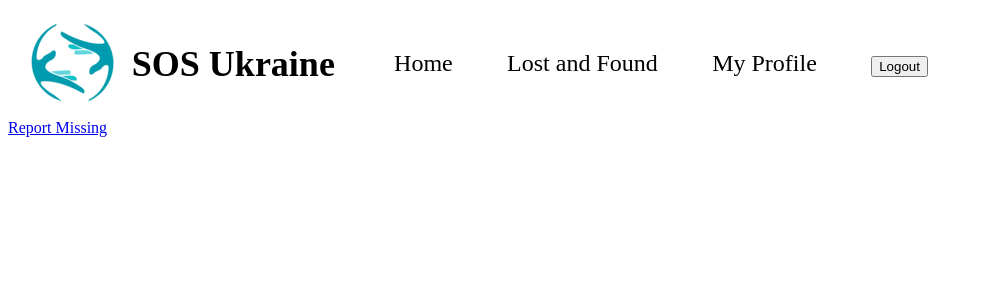
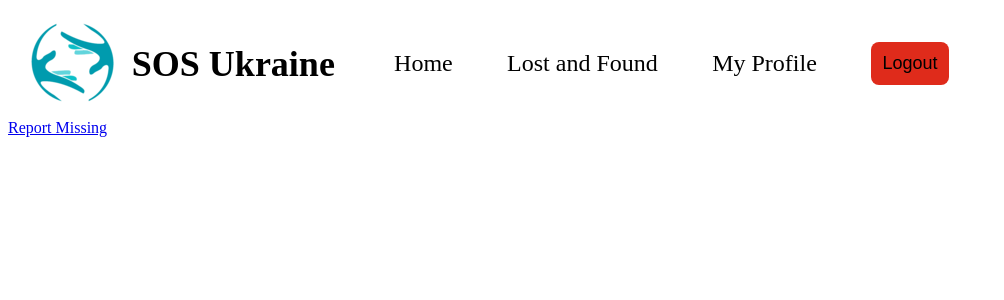
Before and after one commit to mananjain02/support-ukraine, a Django app: page /lost-and-found/ in a window 1280 px wide. Shown: the top 300 px of the page, without its empty margins (0-1004 px from the left). Run offline with Django 4.2, Linux system fonts and the light colour scheme; the visitor is signed in with stand-in values (Sample User, id 1); data that the repository does not hold is empty; parts of the project's set-up code (start-up, migrations or seed data) failed here and were passed over.

Commit message:
CSS to buttons

```diff
--- a/home/static/home/profile.css
+++ b/home/static/home/profile.css
@@ -35,7 +35,7 @@ form{
     align-items: center;
     padding: 0.5rem;
 }
-button{
+.prof-button{
     border-radius: 0.5rem;
     font-size: large;
     text-align: center;
--- a/home/templates/home/profile.html
+++ b/home/templates/home/profile.html
@@ -25,9 +25,9 @@
                         <option >military_unit</option>
                     </select>
                 </div>
-                <div class="prof-button">
-                    <button>
-                        SAVE &#10150
+                <div>
+                    <button class="prof-button">
+                        Save &#10150
                     </button>
                 </div>
             </form>
--- a/home/templates/home/sos_form.html
+++ b/home/templates/home/sos_form.html
@@ -34,7 +34,7 @@
                     <input type="text" placeholder="https://goo.gl/maps/gv5Vxm81GyDyg4Gd8" name="maps_location" required>
                 </div>
                 <div class="button">
-                    <button>SEND <i class="fa fa-telegram"></i> </button>
+                    <button>Send <i class="fa fa-telegram"></i> </button>
                 </div>
             </form>
         </div>
--- a/static/includes/header.css
+++ b/static/includes/header.css
@@ -35,3 +35,11 @@
 .header-in-left{
     width: 6%;
 }
+.head-button{
+    border-radius: 0.5rem;
+    font-size: large;
+    text-align: center;
+    padding: 0.7rem;
+    background-color: #df2b1b;
+    border: none;
+}
--- a/templates/includes/header.html
+++ b/templates/includes/header.html
@@ -31,7 +31,7 @@
                     {% if user.is_authenticated %}
                         <form action="{% url 'logout' %}" method="POST">
                             {% csrf_token %}
-                            <button>Logout</button>
+                            <button class="head-button">Logout</button>
                         </form>
                         <!-- <a href="{% url 'account_logout' %}">LogOut</a> -->
                     {% endif %}
```
